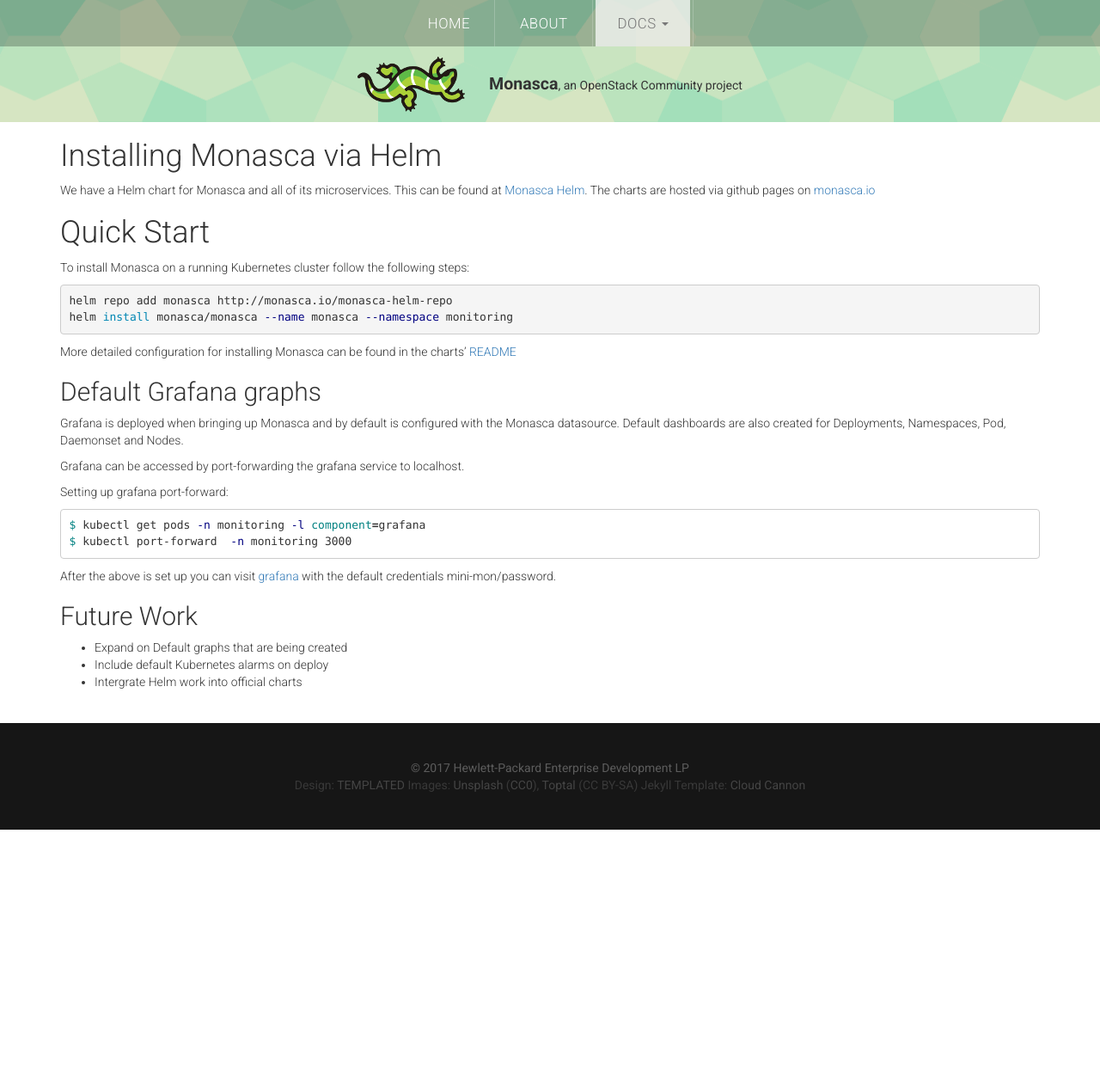
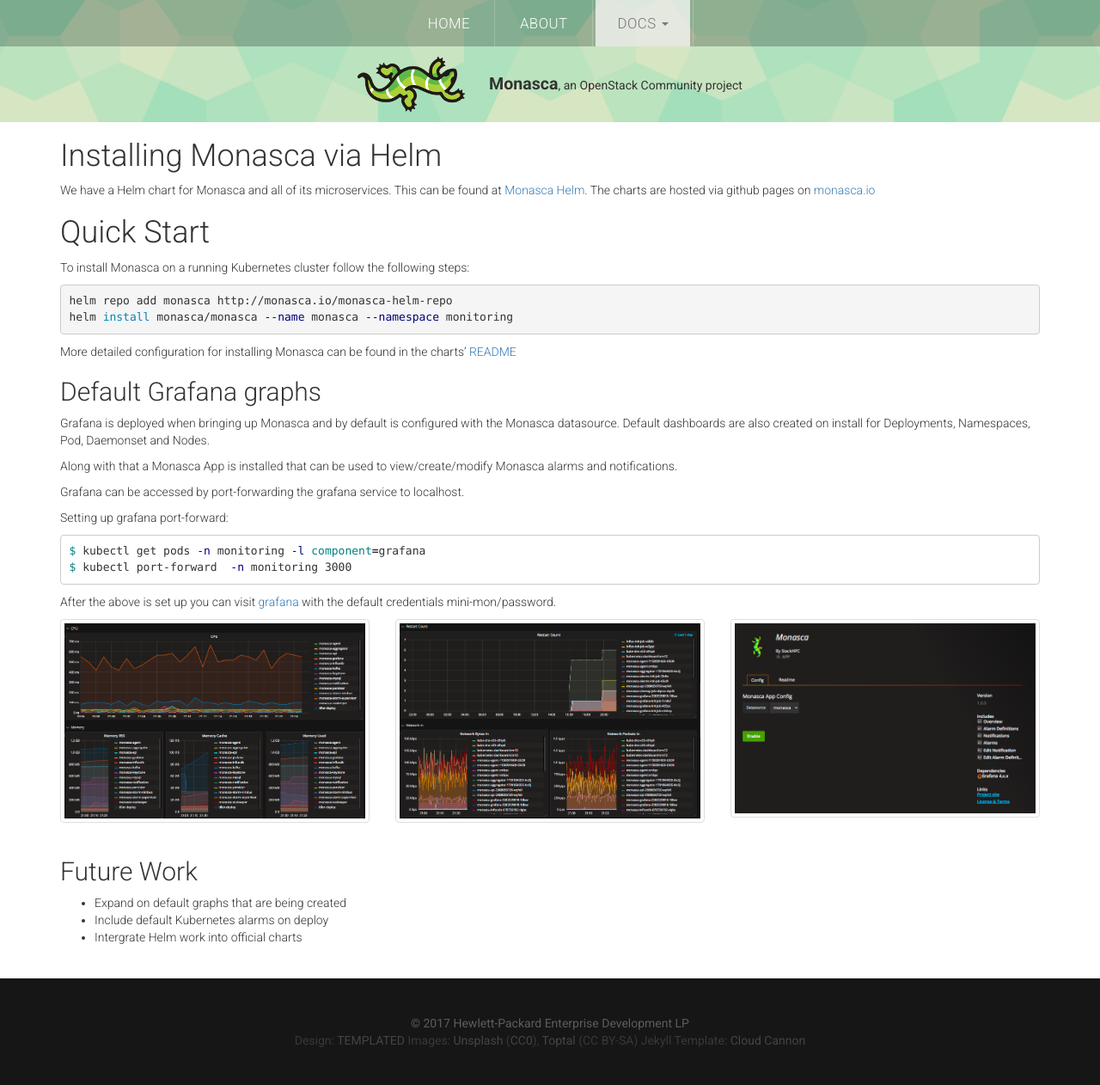
Before and after one commit to monasca/monasca.github.io, a Jekyll site: the page built from docs/deploy-kubernetes.md, in a window 1280 px wide. Shown: the whole page at 86% size. Built offline with Jekyll 4.4.1, drawn with Linux system fonts in a browser that asks for light colours; our own code applies the rules of GitHub Pages for plain Markdown files; before the commit the page ends 965 px from its top, so only the background shows below that.

Commit message:
Add grafana graphs to documentation

```diff
--- a/docs/deploy-kubernetes.md
+++ b/docs/deploy-kubernetes.md
@@ -16,7 +16,9 @@
 ## Default Grafana graphs
 
 Grafana is deployed when bringing up Monasca and by default is configured with the Monasca datasource. Default
-dashboards are also created for Deployments, Namespaces, Pod, Daemonset and Nodes.
+dashboards are also created on install for Deployments, Namespaces, Pod, Daemonset and Nodes.
+
+Along with that a Monasca App is installed that can be used to view/create/modify Monasca alarms and notifications.
 
 Grafana can be accessed by port-forwarding the grafana service to localhost.
 
@@ -28,8 +30,32 @@
 
 After the above is set up you can visit [grafana][4] with the default credentials mini-mon/password.
 
+<div class="row">
+  <div class="col-xs-6 col-md-4">
+    <a href="#" class="thumbnail">
+      <img class="img-responsive"
+           src="{{ '/assets/images/grafana_deployment.png' | relative_url }}"
+           alt="Grafana deployment diagram"/>
+    </a>
+  </div>
+  <div class="col-xs-6 col-md-4">
+    <a href="#" class="thumbnail">
+      <img class="img-responsive"
+           src="{{ '/assets/images/grafana_pod.png' | relative_url }}"
+           alt="Grafana pod diagram"/>
+    </a>
+  </div>
+  <div class="col-xs-6 col-md-4">
+    <a href="#" class="thumbnail">
+      <img class="img-responsive"
+           src="{{ '/assets/images/grafana_monasca_app.png' | relative_url }}"
+           alt="Grafana Monasca app diagram"/>
+    </a>
+  </div>
+</div>
+
 ## Future Work
-* Expand on Default graphs that are being created
+* Expand on default graphs that are being created
 * Include default Kubernetes alarms on deploy
 * Intergrate Helm work into official charts
 
```
Also changed, not shown: docs/kubernetes.md (+1 -1 lines), assets/images/grafana_deployment.png (added), assets/images/grafana_monasca_app.png (added), assets/images/grafana_pod.png (added).
